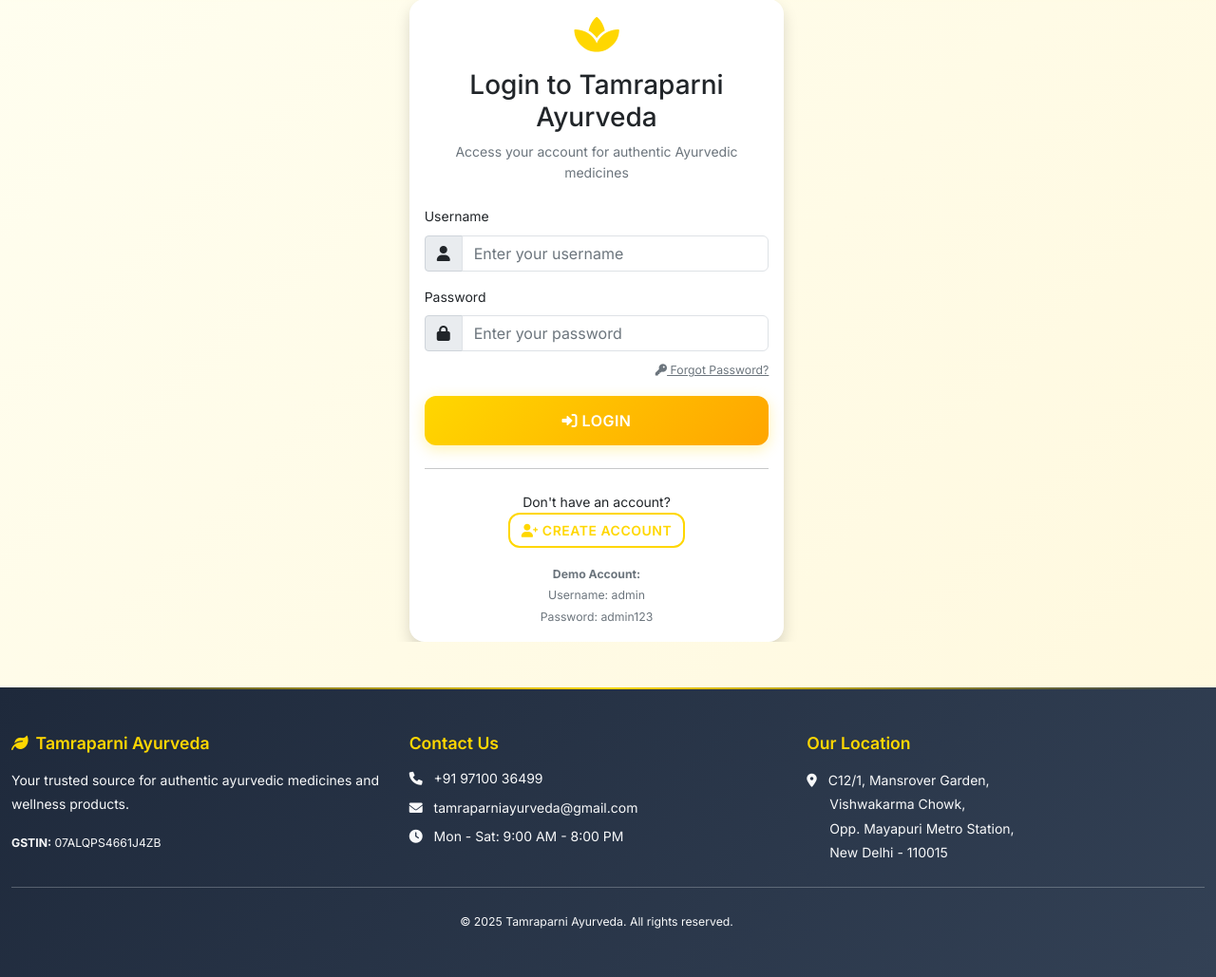
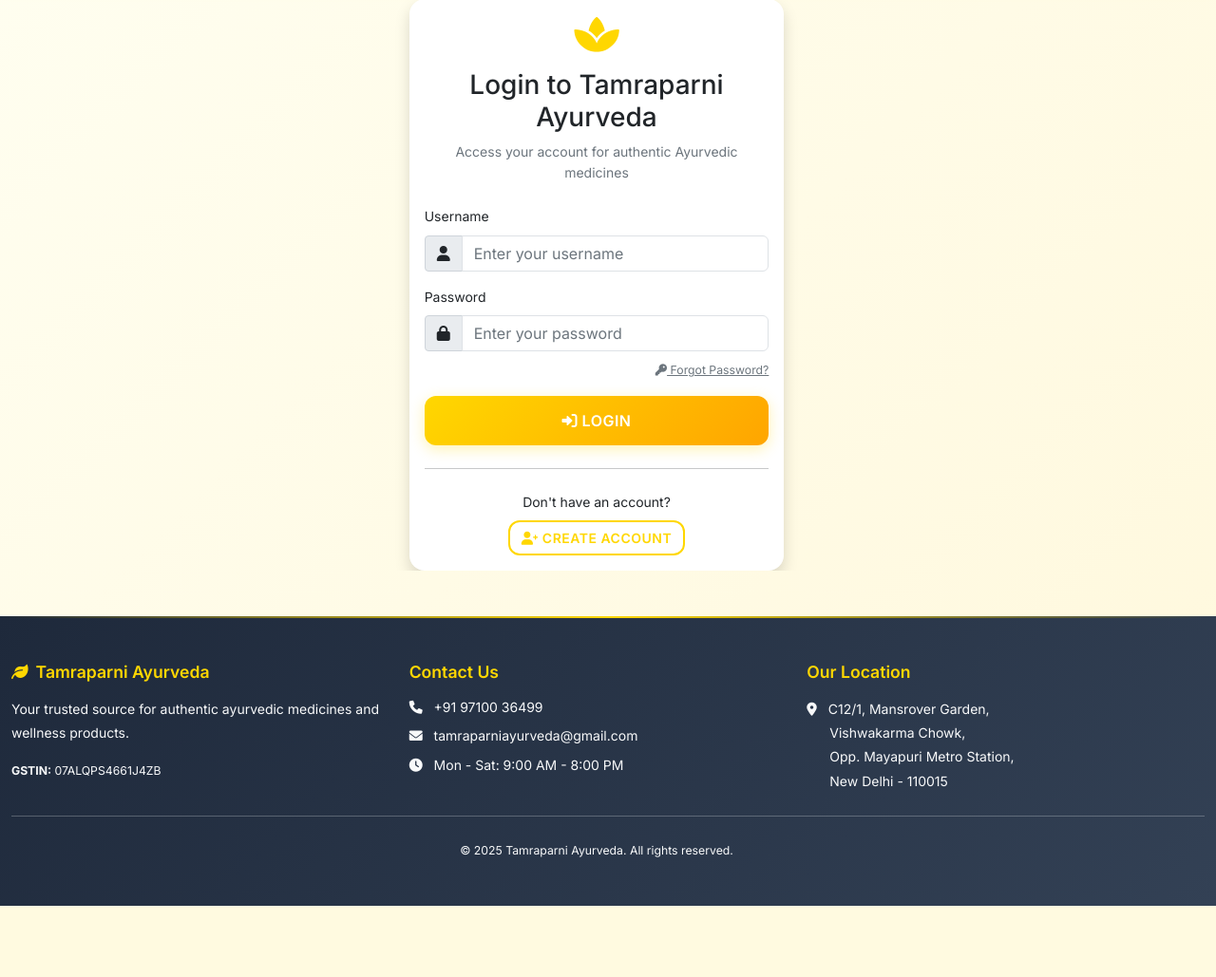
Before and after one commit to krio637/MEDSHOP, a Django app: page /login/ in a window 1280 px wide. Shown: the part 90-1119 px from the top of the page at 95% size. After the commit the page ends 1044 px from the top, so only its background shows below. Run offline with Django 4.2, Linux system fonts and the light colour scheme.

Commit message:
Remove demo account credentials from login page and add error messages

```diff
--- a/templates/registration/login.html
+++ b/templates/registration/login.html
@@ -43,21 +43,24 @@
                     </div>
                 </form>
 
+                {% if messages %}
+                    <div class="mt-3">
+                        {% for message in messages %}
+                            <div class="alert alert-{{ message.tags }} alert-dismissible fade show" role="alert">
+                                {{ message }}
+                                <button type="button" class="btn-close" data-bs-dismiss="alert"></button>
+                            </div>
+                        {% endfor %}
+                    </div>
+                {% endif %}
+
                 <hr class="my-4">
 
                 <div class="text-center">
                     <p class="mb-0">Don't have an account?</p>
-                    <a href="{% url 'signup' %}" class="btn btn-outline-primary">
+                    <a href="{% url 'signup' %}" class="btn btn-outline-primary mt-2">
                         <i class="fas fa-user-plus"></i> Create Account
                     </a>
-                </div>
-
-                <div class="text-center mt-3">
-                    <small class="text-muted">
-                        <strong>Demo Account:</strong><br>
-                        Username: admin<br>
-                        Password: admin123
-                    </small>
                 </div>
             </div>
         </div>
```
